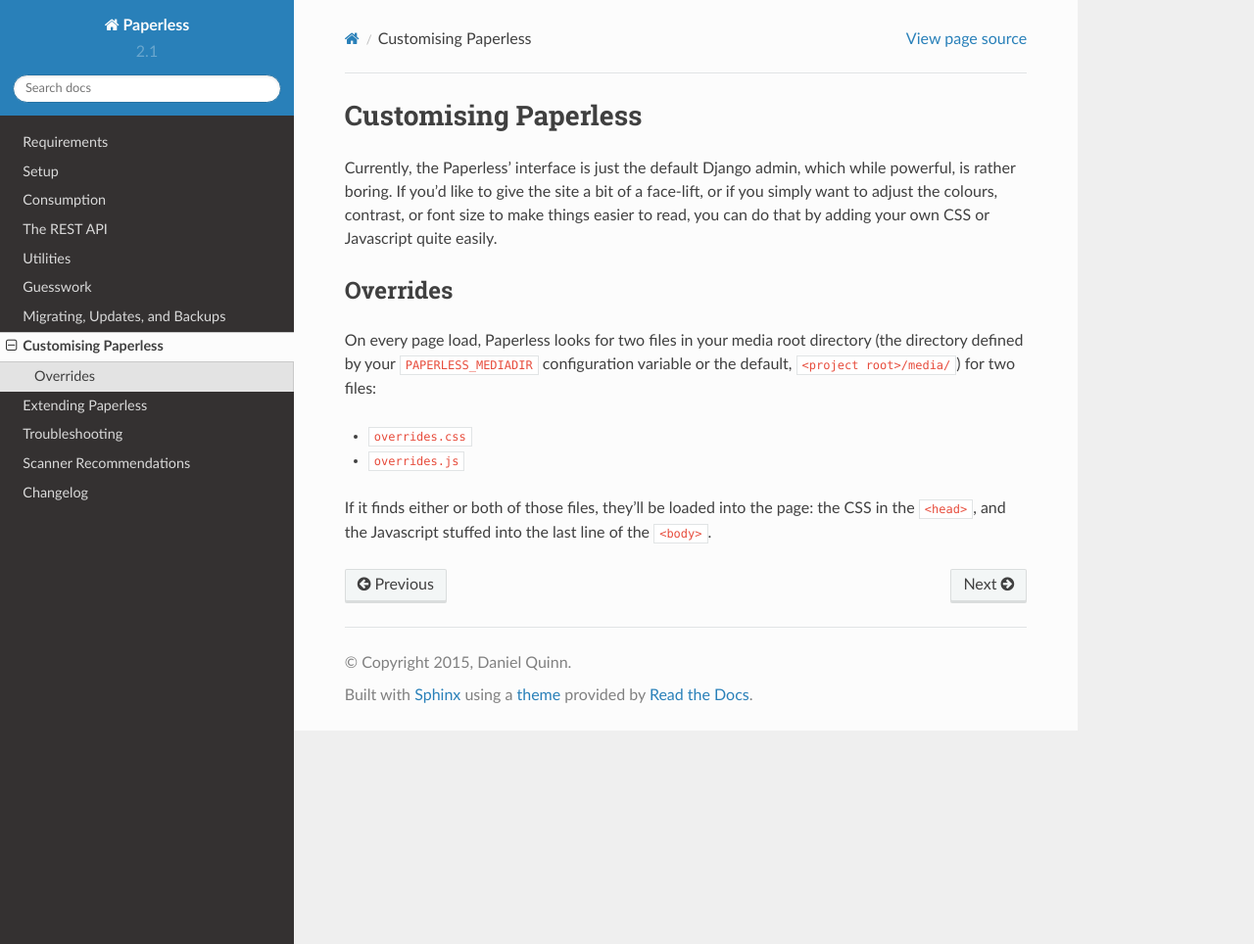
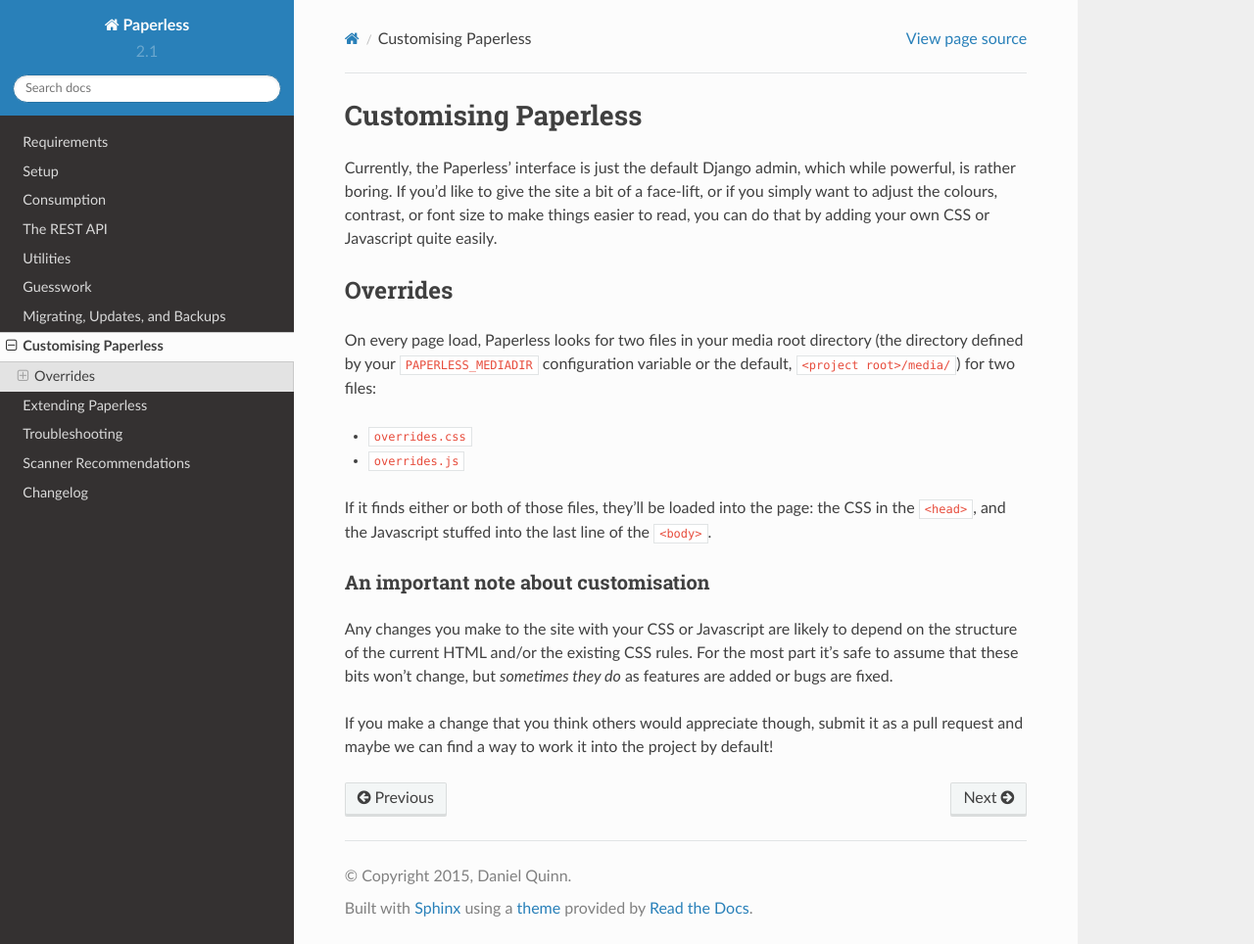
Before and after one commit to repoRangee/Large-scale, a Sphinx documentation site: the page built from docs/customising.rst, in a window 1280 px wide and 964 px high. Shown: the whole window at 98% size. Built offline with Sphinx 7.4.7 and the Read the Docs theme 2.0.0, drawn with Linux system fonts in a browser that asks for light colours; formulas are drawn with MathJax 3.

Commit message:
Add note for css/js overrides

```diff
--- a/docs/customising.rst
+++ b/docs/customising.rst
@@ -25,3 +25,18 @@ the default, ``<project root>/media/``) for two files:
 If it finds either or both of those files, they'll be loaded into the page: the
 CSS in the ``<head>``, and the Javascript stuffed into the last line of the
 ``<body>``.
+
+
+.. _customising-overrides-note:
+
+An important note about customisation
+-------------------------------------
+
+Any changes you make to the site with your CSS or Javascript are likely to
+depend on the structure of the current HTML and/or the existing CSS rules.  For
+the most part it's safe to assume that these bits won't change, but *sometimes
+they do* as features are added or bugs are fixed.
+
+If you make a change that you think others would appreciate though, submit it
+as a pull request and maybe we can find a way to work it into the project by
+default!
```
